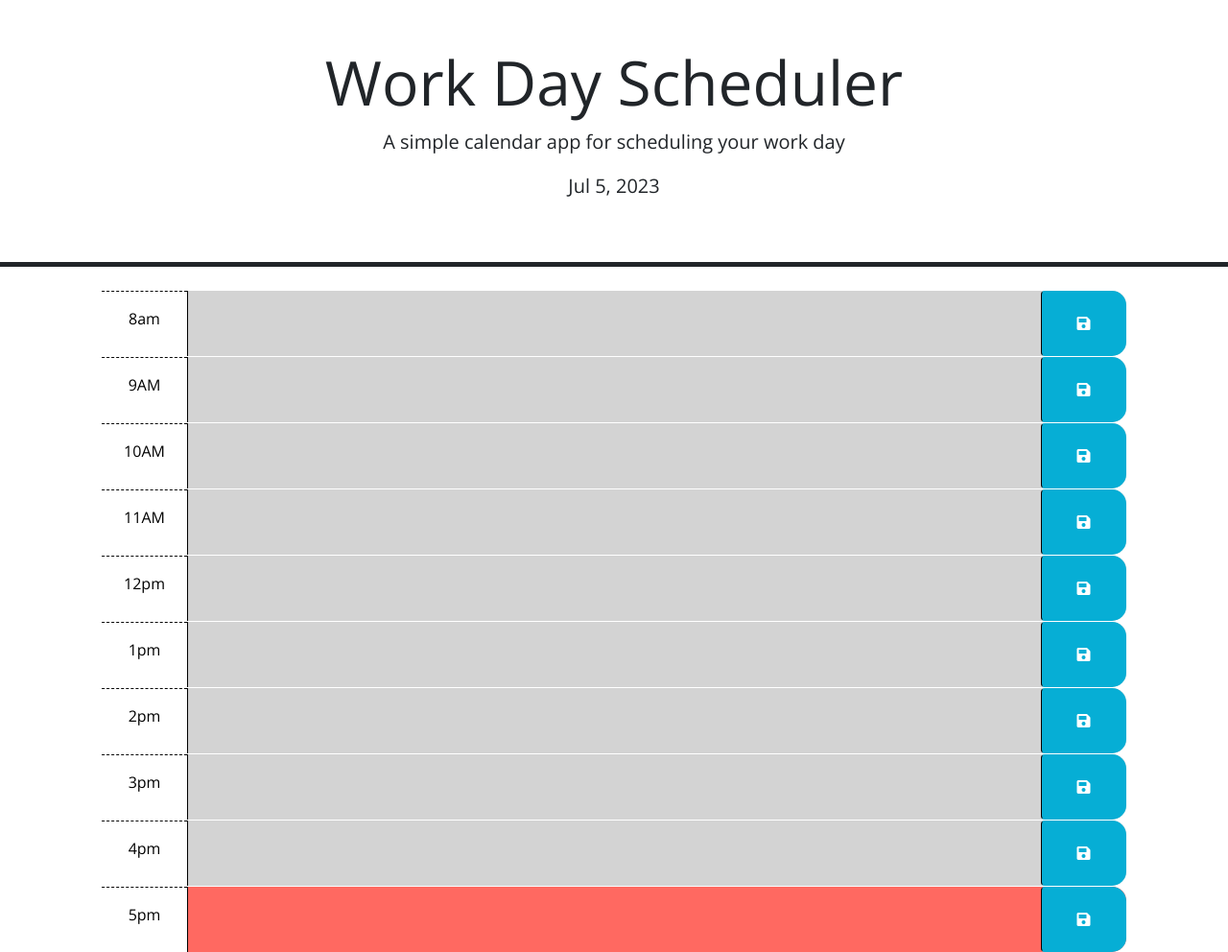
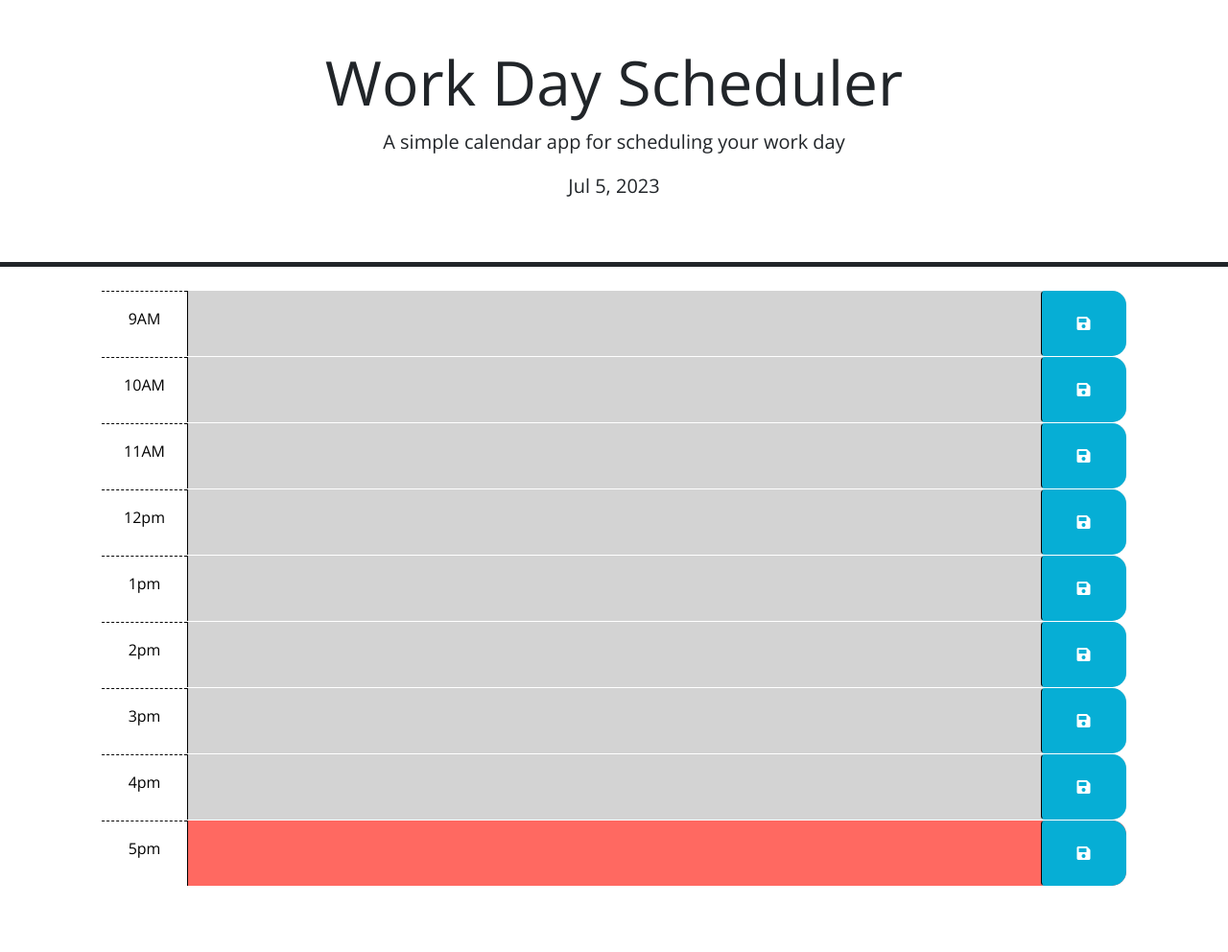
Before and after one commit to AngelaFig/Work-Day-Scheduler, a plain HTML site: page index.html in a window 1280 px wide. Shown: the whole page at 96% size. After the commit the page ends 923 px from the top, so only its background shows below. Drawn offline with nearby package versions, Linux system fonts and the light colour scheme.

Commit message:
removed 8am from html and script as I noticed it was not part of requirement

```diff
--- a/index.html
+++ b/index.html
@@ -29,16 +29,6 @@
       <p id="currentDay" class="lead"></p>
     </header>
     <div class="container-lg px-5">
-
-        <div id="hour-8" class="row time-block">
-          <div class="col-md-1 hour text-center py-3">
-              8am
-          </div>
-          <textarea class="col-md-10 description" id="text"> </textarea>
-          <button class="btn saveBtn col-2 col-md-1" aria-label="save">
-            <i class="fas fa-save" aria-hidden="true"></i>
-          </button>
-        </div>
 
 
       <div id="hour-9" class="row time-block">
--- a/script.js
+++ b/script.js
@@ -58,7 +58,6 @@ timeTracker()
 
   var userEvent = localStorage.getItem("event");
 
-  $('#hour-8 .description').val(localStorage.getItem('8AM'));
   $('#hour-9 .description').val(localStorage.getItem('9AM'));
   $('#hour-10 .description').val(localStorage.getItem('10AM'));
   $('#hour-11 .description').val(localStorage.getItem('11AM'));
```
Also changed, not shown: 1 other file.
